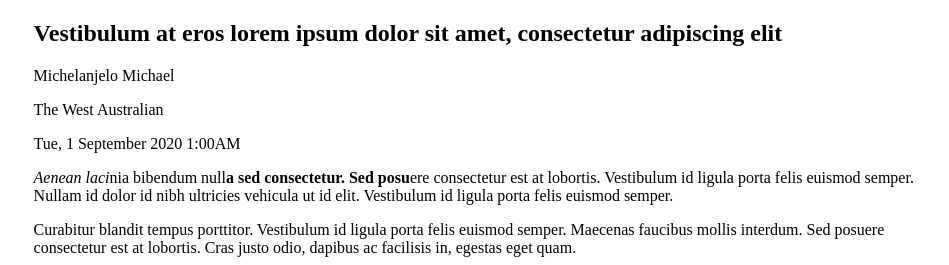
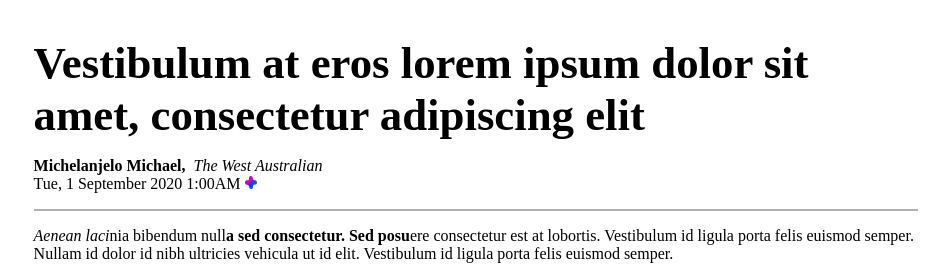
Before and after one commit to ShayneJG/CodeChallenge7, a React (Vite) app in the folder SevenCode/: page / in a window 1280 px wide. Shown: the top 265 px of the page, without its empty margins (164-1113 px from the left). Built offline with nearby package versions, Linux system fonts and the light colour scheme.

Commit message:
header css applied

```diff
--- a/SevenCode/src/components/Header.tsx
+++ b/SevenCode/src/components/Header.tsx
@@ -1,16 +1,20 @@
 import { HeaderProps } from "../types/types";
-
+import styles from "../styles/header.module.css";
+import PlusIcon from "/public/assets/plus.svg";
 export default function Header({ headerData }: { headerData: HeaderProps }) {
   const { headline, source, byline, publicationDate } = headerData;
 
   return (
-    <header>
-      <h1>{headline}</h1>
-      <div>
-        <p>{byline}</p>
-        <p>{source}</p>
+    <header className={styles.header}>
+      <h1 className={styles.title}>{headline}</h1>
+      <div className={styles.subtextContainer}>
+        <p className={styles.byline}>{byline}, &nbsp;</p>
+        <p className={styles.source}>{source}</p>
       </div>
-      <p>{dateFormatter(publicationDate)}</p>
+      <p className={styles.publicationDate}>
+        {dateFormatter(publicationDate)}{" "}
+        <img className={styles.plusIcon} src={PlusIcon} />
+      </p>
     </header>
   );
 
--- /dev/null
+++ b/SevenCode/src/styles/header.module.css
@@ -0,0 +1,34 @@
+.title {
+    font-size: 2.8em;
+    margin-bottom: 0;
+}
+
+.header {
+    border-bottom: 2px solid rgba(0, 0, 0, 0.308);
+}
+
+.subtextContainer {
+    display: inline-flex;
+
+}
+
+.byline {
+    font-weight: 700;
+    margin-bottom: 0;
+    padding: 0;
+}
+
+.source {
+    font-style: italic;
+    margin-bottom: 0;
+}
+
+.publicationDate {
+    margin-top: 0;
+    padding: 0;
+}
+
+.plusIcon {
+    width: 0.8em;
+    height: 0.8em;
+}
```
